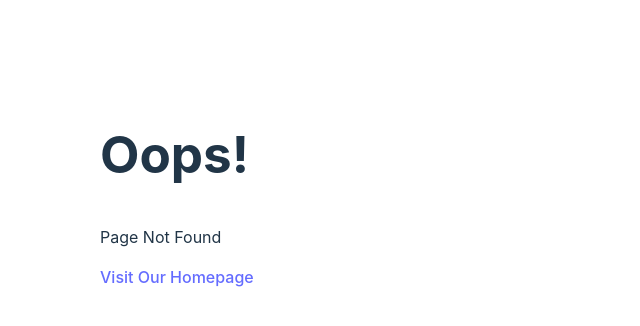
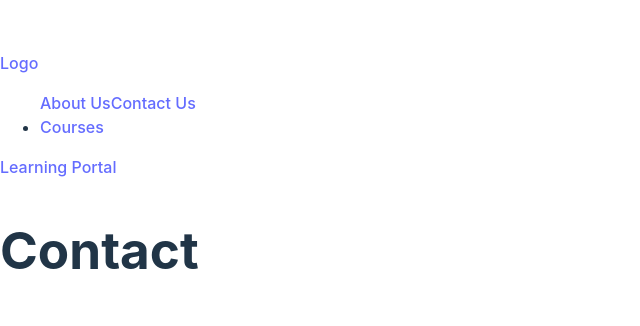
Before and after one commit to fmanimashaun/learnnation, a React (Vite) app: page /learnnation/contact in a window 1280 px wide. Before the commit this address had no page. Shown: the part 214-540 px from the top of the page, without its empty margins (0-640 px from the left). Built offline with nearby package versions, Linux system fonts and the light colour scheme.

Commit message:
Update routes

```diff
--- /dev/null
+++ b/src/pages/About.jsx
@@ -0,0 +1,12 @@
+import { Link } from 'react-router-dom';
+
+const About = () => {
+
+  return (
+    <section>
+      <h1>About</h1>
+    </section>
+  );
+};
+
+export default About;
--- /dev/null
+++ b/src/pages/Contact.jsx
@@ -0,0 +1,12 @@
+import { Link } from 'react-router-dom';
+
+const Contact = () => {
+
+  return (
+    <section>
+      <h1>Contact</h1>
+    </section>
+  );
+};
+
+export default Contact;
```
Also changed, not shown: src/main.jsx (+10 -0 lines).
